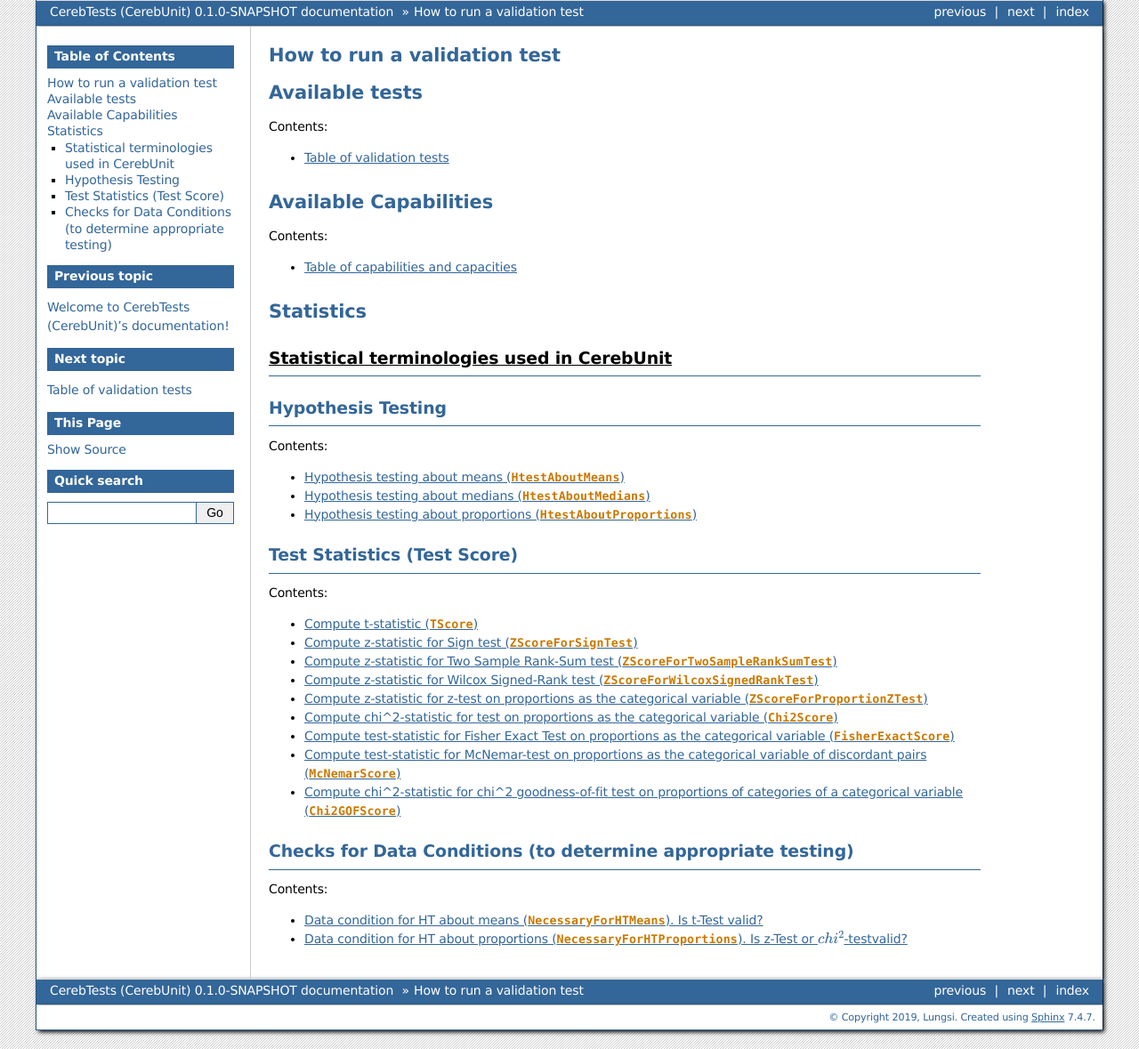
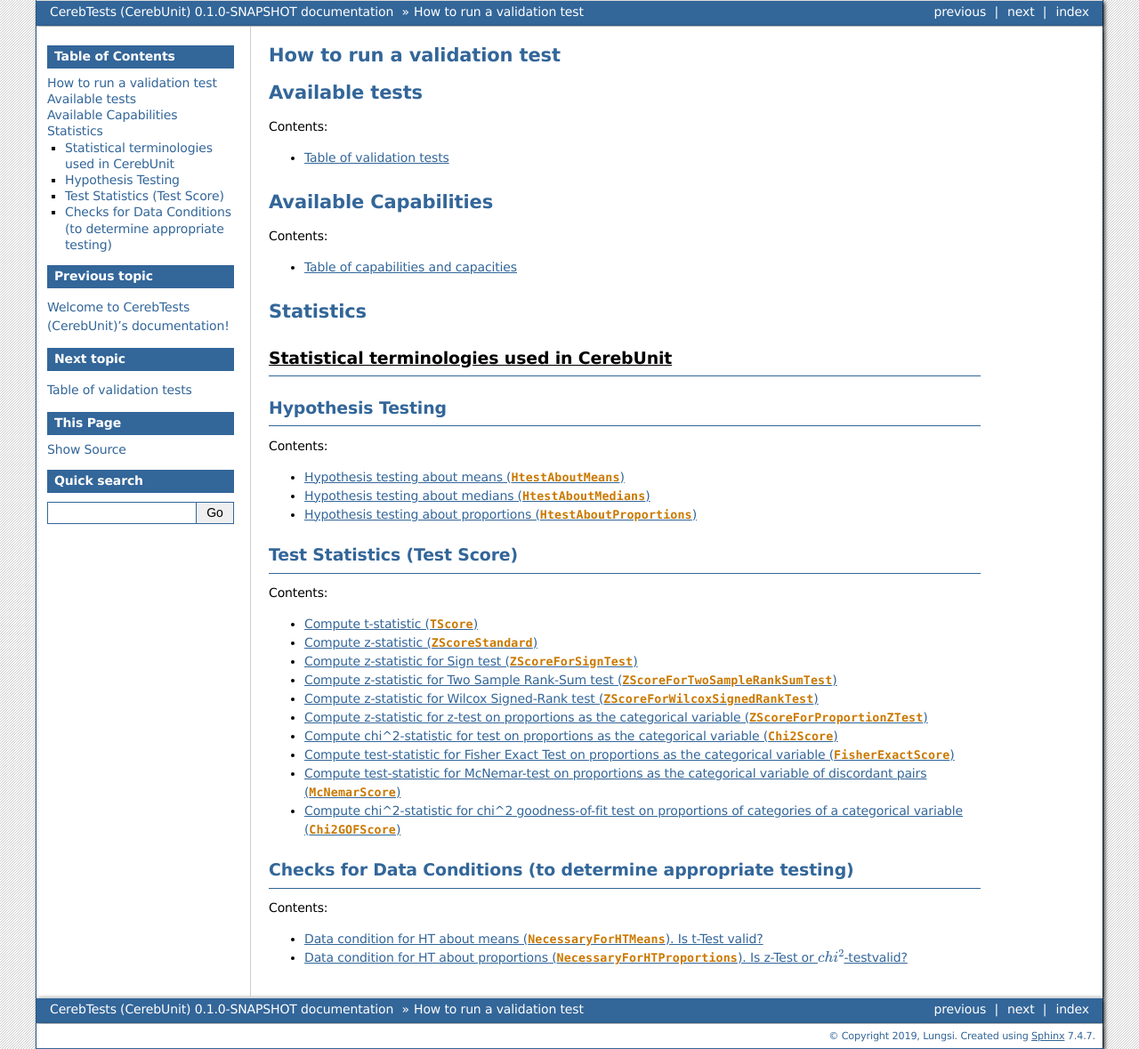
Before and after one commit to cerebunit/cerebtests, a Sphinx documentation site: the page built from docs/contents.rst, in a window 1280 px wide. Shown: the whole page at 89% size. Built offline with Sphinx 7.4.7, drawn with Linux system fonts in a browser that asks for light colours.

Commit message:
created ZScoreStandard in place for sciunit's ZScore

```diff
--- a/docs/contents.rst
+++ b/docs/contents.rst
@@ -45,6 +45,7 @@
    :caption: Contents:
 
    statistics/stat_scores/tScore.rst
+   statistics/stat_scores/zScore.rst
    statistics/stat_scores/zSignScore.rst
    statistics/stat_scores/zTwoSampleRankSumScore.rst
    statistics/stat_scores/zWilcoxSignedRankScore.rst
--- /dev/null
+++ b/docs/statistics/stat_scores/zScore.rst
@@ -0,0 +1,6 @@
+.. _ZScoreStandard:
+
+Compute z-statistic (``ZScoreStandard``)
+****************************************
+.. automodule:: cerebunit.statistics.stat_scores.zScore
+   :members:
```
